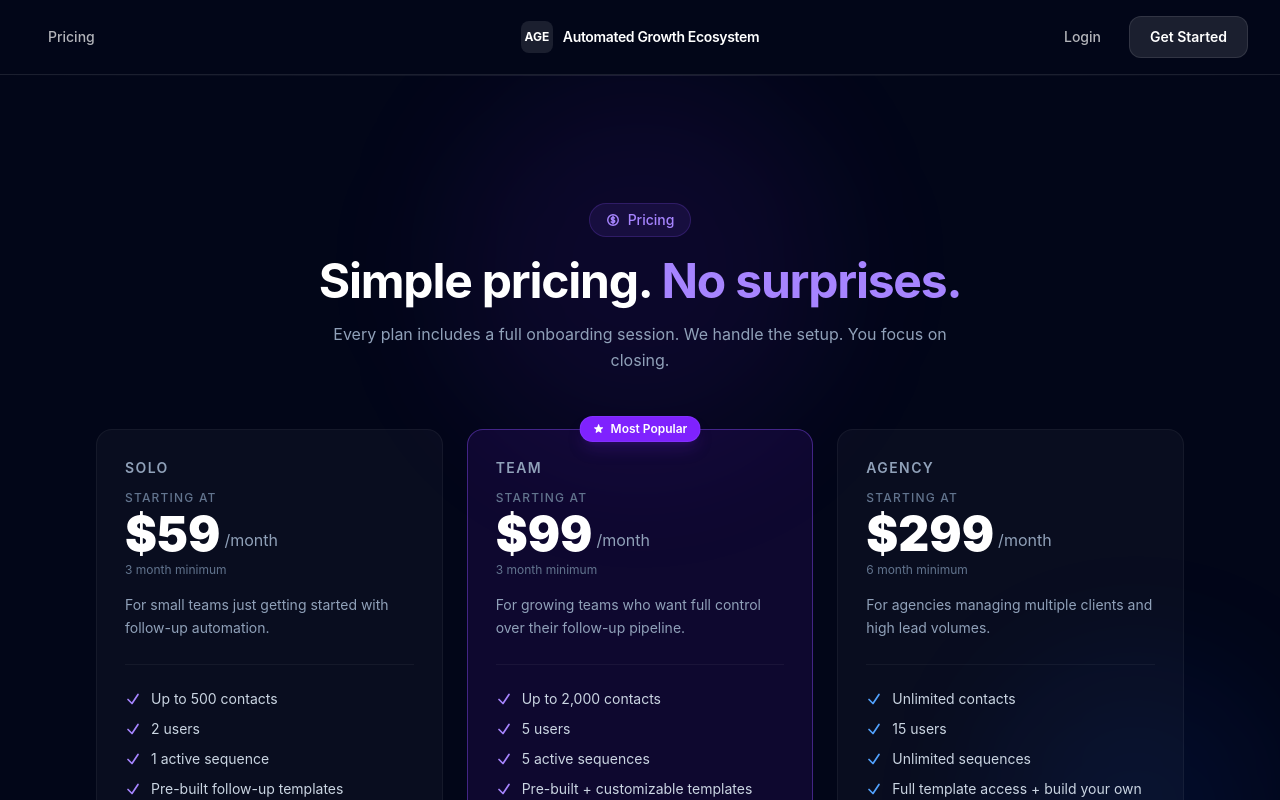
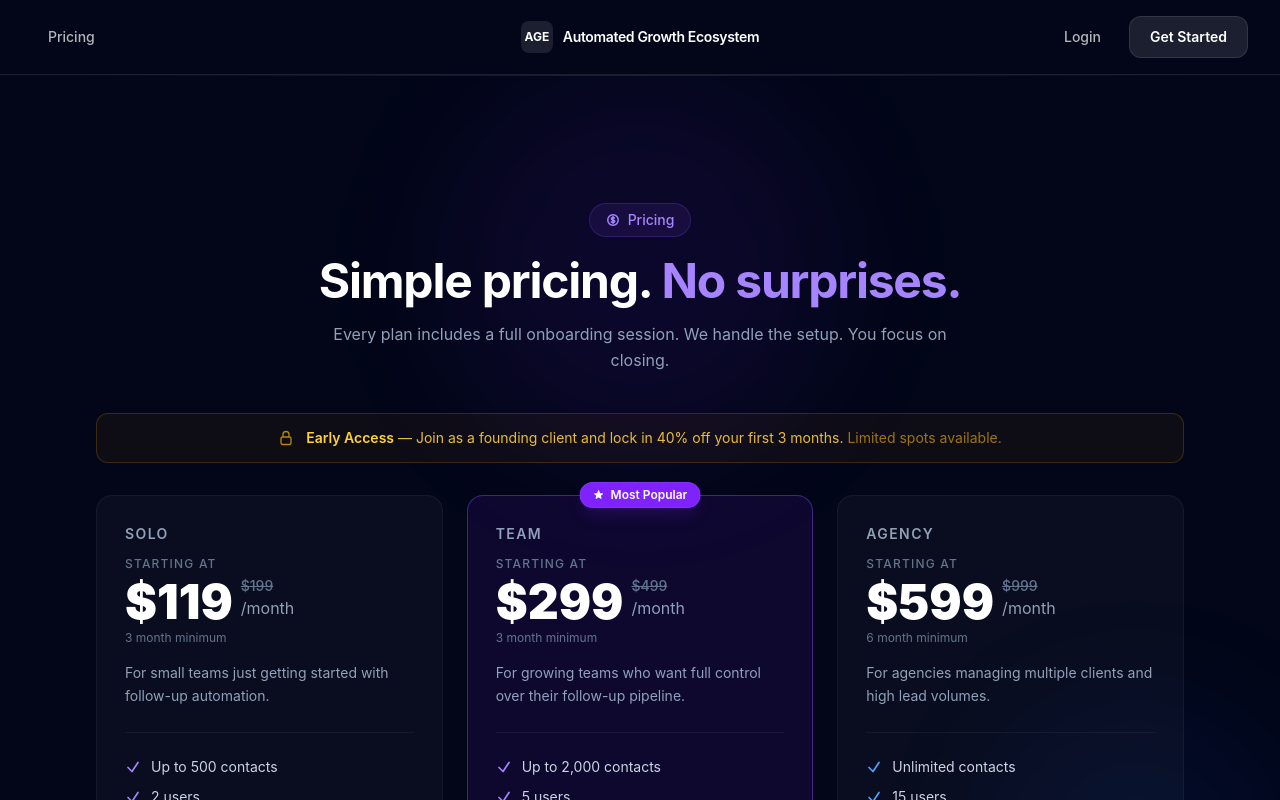
Before and after one commit to Pratham0-7/AutoGrowEcoFrontend, a React (Vite) app: page /pricing in a window 1280 px wide. Shown: the top 800 px of the page. Built offline with nearby package versions, Linux system fonts and the light colour scheme; no server answers.

Commit message:
Added a banner in pricing

```diff
--- a/src/components/Pricing.jsx
+++ b/src/components/Pricing.jsx
@@ -23,7 +23,8 @@ const CheckIcon = () => (
 const plans = [
   {
     name: "Solo",
-    price: "$59",
+    price: "$199",
+    foundingPrice: "$119",
     period: "/month",
     commitment: "3 month minimum",
     tagline: "For small teams just getting started with follow-up automation.",
@@ -42,7 +43,8 @@ const plans = [
   },
   {
     name: "Team",
-    price: "$99",
+    price: "$499",
+    foundingPrice: "$299",
     period: "/month",
     commitment: "3 month minimum",
     tagline: "For growing teams who want full control over their follow-up pipeline.",
@@ -62,7 +64,8 @@ const plans = [
   },
   {
     name: "Agency",
-    price: "$299",
+    price: "$999",
+    foundingPrice: "$599",
     period: "/month",
     commitment: "6 month minimum",
     tagline: "For agencies managing multiple clients and high lead volumes.",
@@ -136,9 +139,12 @@ const PlanCard = ({ plan, delay }) => {
 
       {/* Price */}
       <p className="mt-3 text-xs font-medium uppercase tracking-widest text-slate-500">Starting at</p>
-      <div className="mt-1 flex items-end gap-1">
-        <span className="text-5xl font-black text-white">{plan.price}</span>
-        <span className="mb-1.5 text-base text-slate-400">{plan.period}</span>
+      <div className="mt-1 flex items-end gap-2">
+        <span className="text-5xl font-black text-white">{plan.foundingPrice}</span>
+        <div className="mb-1.5 flex flex-col items-start">
+          <span className="text-sm font-medium text-slate-500 line-through">{plan.price}</span>
+          <span className="text-base text-slate-400">{plan.period}</span>
+        </div>
       </div>
       <p className="mt-1 text-xs text-slate-500">{plan.commitment}</p>
 
@@ -218,8 +224,20 @@ const Pricing = () => {
           </p>
         </div>
 
+        {/* Early Access Banner */}
+        <div className="mt-10 flex items-center justify-center gap-3 rounded-xl border border-amber-500/20 bg-amber-500/5 px-5 py-3.5 text-sm text-amber-300/90">
+          <svg className="h-4 w-4 shrink-0 text-amber-400/70" fill="none" viewBox="0 0 24 24" stroke="currentColor" strokeWidth={2}>
+            <path strokeLinecap="round" strokeLinejoin="round" d="M16.5 10.5V6.75a4.5 4.5 0 10-9 0v3.75m-.75 11.25h10.5a2.25 2.25 0 002.25-2.25v-6.75a2.25 2.25 0 00-2.25-2.25H6.75a2.25 2.25 0 00-2.25 2.25v6.75a2.25 2.25 0 002.25 2.25z" />
+          </svg>
+          <span>
+            <span className="font-semibold text-amber-300">Early Access</span>
+            {" — "}Join as a founding client and lock in 40% off your first 3 months.{" "}
+            <span className="text-amber-400/60">Limited spots available.</span>
+          </span>
+        </div>
+
         {/* Plan cards */}
-        <div className="mt-14 grid gap-6 sm:grid-cols-3">
+        <div className="mt-8 grid gap-6 sm:grid-cols-3">
           {plans.map((plan, i) => (
             <PlanCard key={plan.name} plan={plan} delay={i * 100} />
           ))}
```
